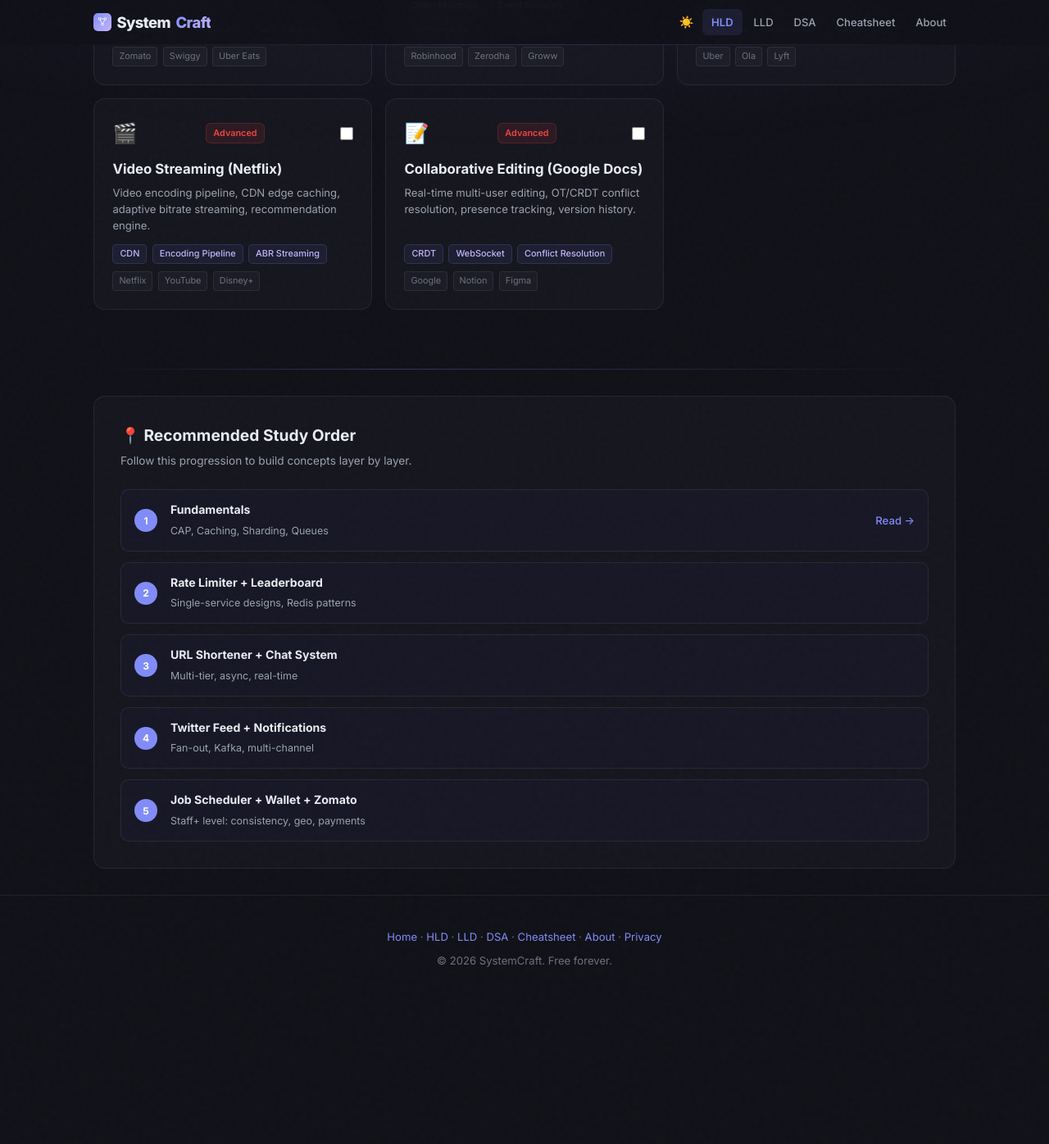
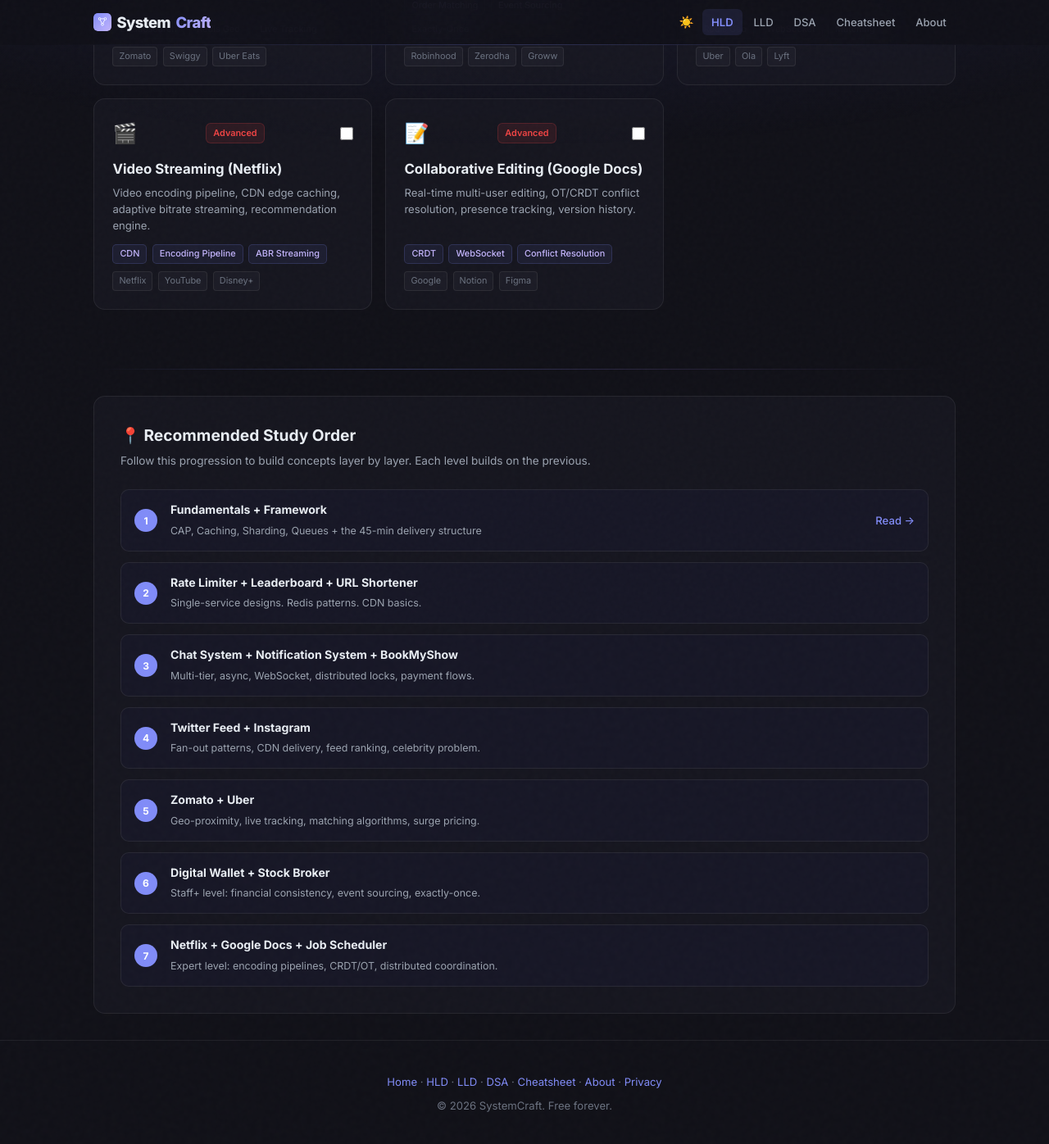
Before and after one commit to iluzn/HLD-Designs, a Jekyll site: the page built from pages/hld.html, in a window 1280 px wide and 1400 px high, scrolled down 2316 px. Shown: the top 1396 px of the window at 82% size. Built offline with Jekyll 4.4.1, drawn with Linux system fonts in a browser that asks for light colours; before the commit the page ends 3539 px from its top, so only the background shows below that.

Commit message:
Update study order to cover all 17 HLD designs in progressive difficulty

```diff
--- a/pages/hld.html
+++ b/pages/hld.html
@@ -457,42 +457,56 @@ permalink: /hld
 <div class="section">
     <div class="roadmap-card">
         <h2>📍 Recommended Study Order</h2>
-        <p class="roadmap-sub">Follow this progression to build concepts layer by layer.</p>
+        <p class="roadmap-sub">Follow this progression to build concepts layer by layer. Each level builds on the previous.</p>
         <div class="roadmap-steps">
             <div class="step">
                 <div class="step-num">1</div>
                 <div class="step-content">
-                    <strong>Fundamentals</strong>
-                    <span>CAP, Caching, Sharding, Queues</span>
+                    <strong>Fundamentals + Framework</strong>
+                    <span>CAP, Caching, Sharding, Queues + the 45-min delivery structure</span>
                 </div>
                 <a href="/concepts" class="step-link">Read →</a>
             </div>
             <div class="step">
                 <div class="step-num">2</div>
                 <div class="step-content">
-                    <strong>Rate Limiter + Leaderboard</strong>
-                    <span>Single-service designs, Redis patterns</span>
+                    <strong>Rate Limiter + Leaderboard + URL Shortener</strong>
+                    <span>Single-service designs. Redis patterns. CDN basics.</span>
                 </div>
             </div>
             <div class="step">
                 <div class="step-num">3</div>
                 <div class="step-content">
-                    <strong>URL Shortener + Chat System</strong>
-                    <span>Multi-tier, async, real-time</span>
+                    <strong>Chat System + Notification System + BookMyShow</strong>
+                    <span>Multi-tier, async, WebSocket, distributed locks, payment flows.</span>
                 </div>
             </div>
             <div class="step">
                 <div class="step-num">4</div>
                 <div class="step-content">
-                    <strong>Twitter Feed + Notifications</strong>
-                    <span>Fan-out, Kafka, multi-channel</span>
+                    <strong>Twitter Feed + Instagram</strong>
+                    <span>Fan-out patterns, CDN delivery, feed ranking, celebrity problem.</span>
                 </div>
             </div>
             <div class="step">
                 <div class="step-num">5</div>
                 <div class="step-content">
-                    <strong>Job Scheduler + Wallet + Zomato</strong>
-                    <span>Staff+ level: consistency, geo, payments</span>
+                    <strong>Zomato + Uber</strong>
+                    <span>Geo-proximity, live tracking, matching algorithms, surge pricing.</span>
+                </div>
+            </div>
+            <div class="step">
+                <div class="step-num">6</div>
+                <div class="step-content">
+                    <strong>Digital Wallet + Stock Broker</strong>
+                    <span>Staff+ level: financial consistency, event sourcing, exactly-once.</span>
+                </div>
+            </div>
+            <div class="step">
+                <div class="step-num">7</div>
+                <div class="step-content">
+                    <strong>Netflix + Google Docs + Job Scheduler</strong>
+                    <span>Expert level: encoding pipelines, CRDT/OT, distributed coordination.</span>
                 </div>
             </div>
         </div>
```
